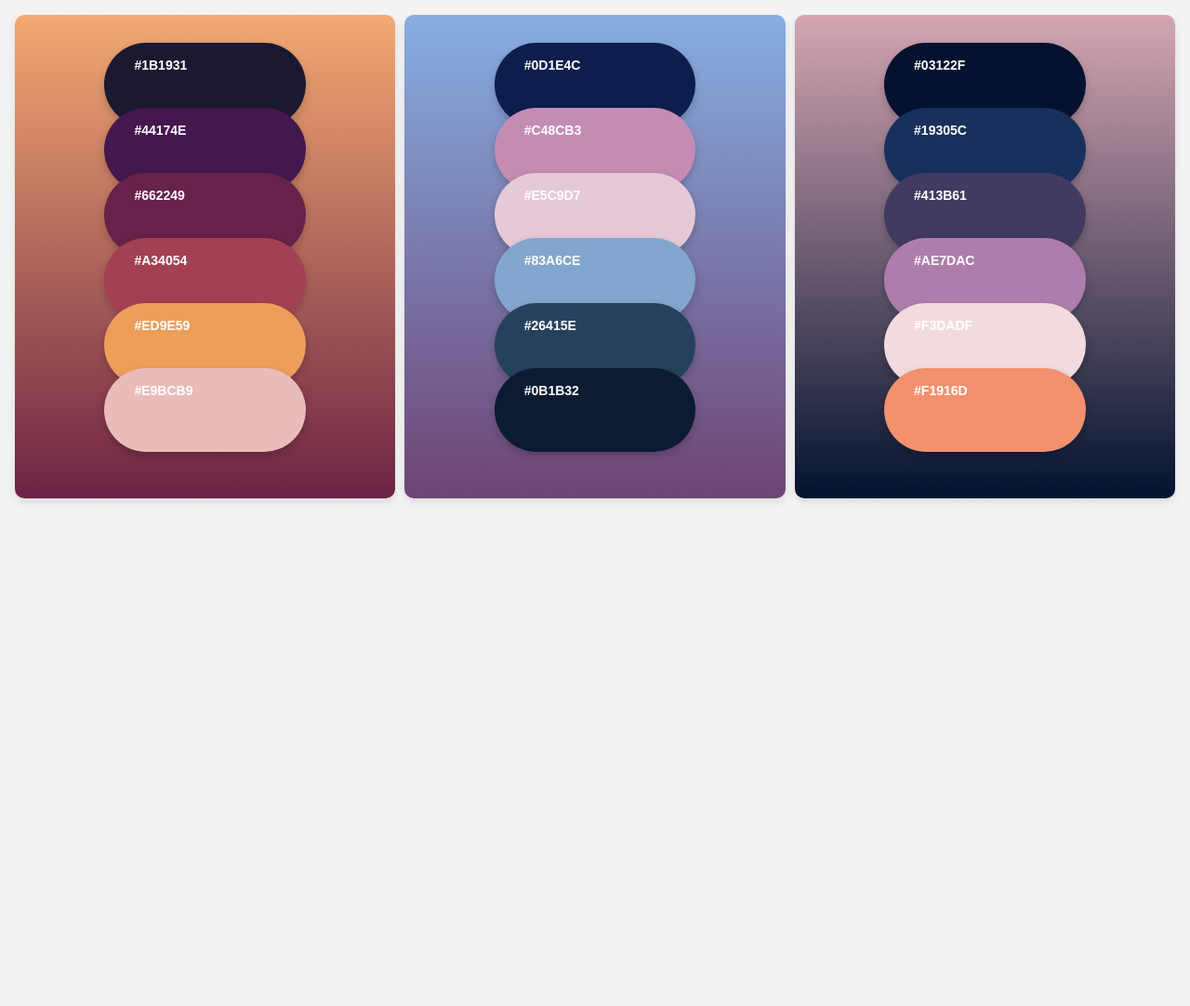
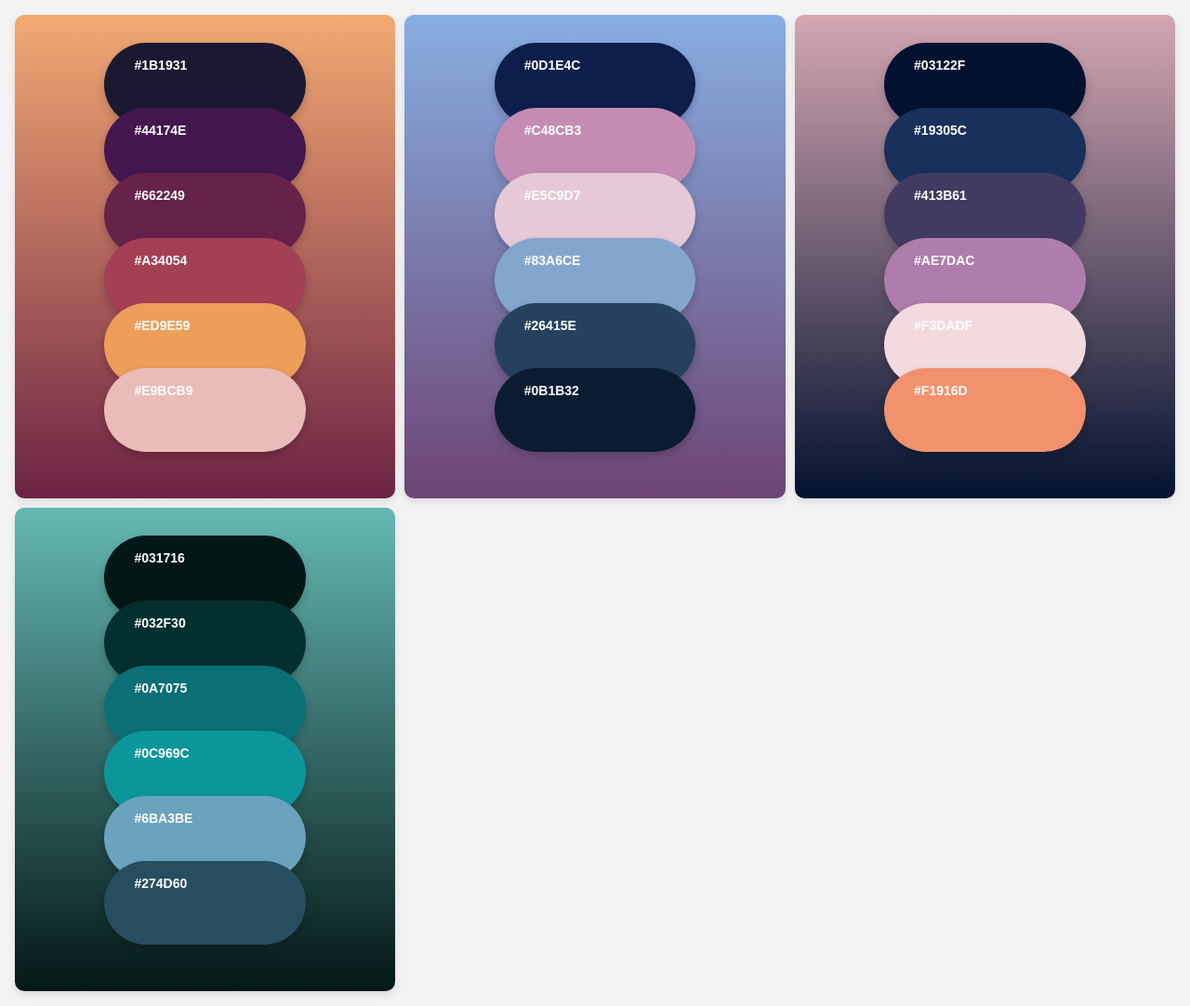
Before and after one commit to Ahnsj828/ColorChip, a plain HTML site: page index.html in a window 1280 px wide. Shown: the whole page at 93% size. Before the commit the page ends 800 px from the top, so only its background shows below. Drawn offline with Linux system fonts and the light colour scheme.

Commit message:
colorchip 2

```diff
--- a/index.html
+++ b/index.html
@@ -72,5 +72,27 @@
         <span>#F1916D</span>
       </div>
     </section>
+
+    <!-- Contain 4 -->
+    <section id="contain-4" class="color-container">
+      <div class="color-contain color-1">
+        <span>#031716</span>
+      </div>
+      <div class="color-contain color-2">
+        <span>#032F30</span>
+      </div>
+      <div class="color-contain color-3">
+        <span>#0A7075</span>
+      </div>
+      <div class="color-contain color-4">
+        <span>#0C969C</span>
+      </div>
+      <div class="color-contain color-5">
+        <span>#6BA3BE</span>
+      </div>
+      <div class="color-contain color-6">
+        <span>#274D60</span>
+      </div>
+    </section>
   </body>
 </html>
--- a/style.css
+++ b/style.css
@@ -132,3 +132,27 @@ body {
     background-color: #f1916d;
   }
 }
+
+/* =========== contain-4 =========== */
+#contain-4 {
+  background: linear-gradient(to bottom, #65b9b3, #031716);
+
+  .color-1 {
+    background-color: #031716;
+  }
+  .color-2 {
+    background-color: #032f30;
+  }
+  .color-3 {
+    background-color: #0a7075;
+  }
+  .color-4 {
+    background-color: #0c969c;
+  }
+  .color-5 {
+    background-color: #6ba3be;
+  }
+  .color-6 {
+    background-color: #274d60;
+  }
+}
```
